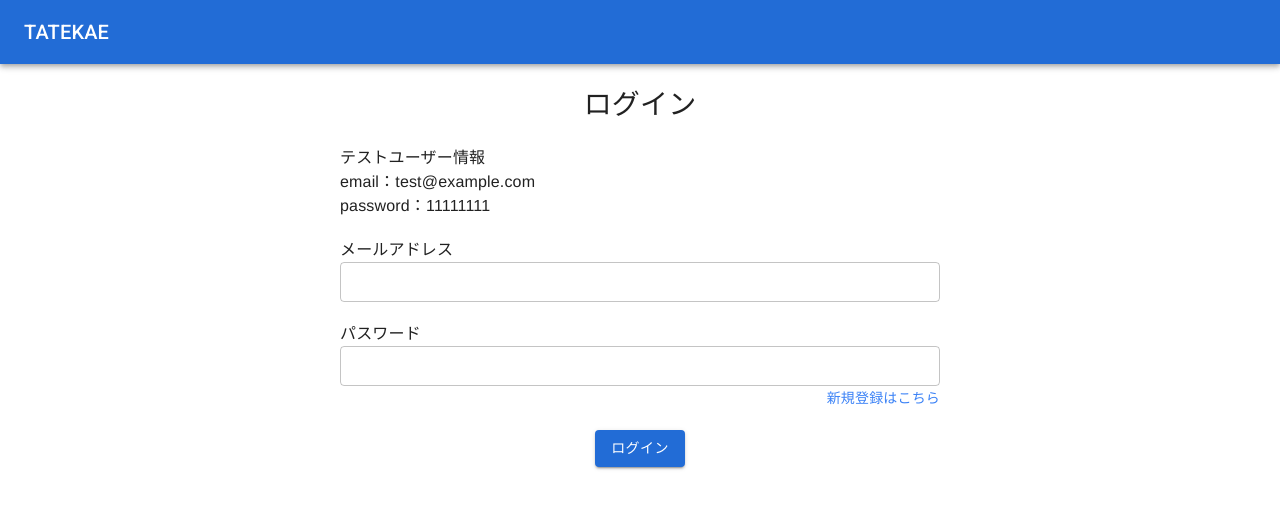
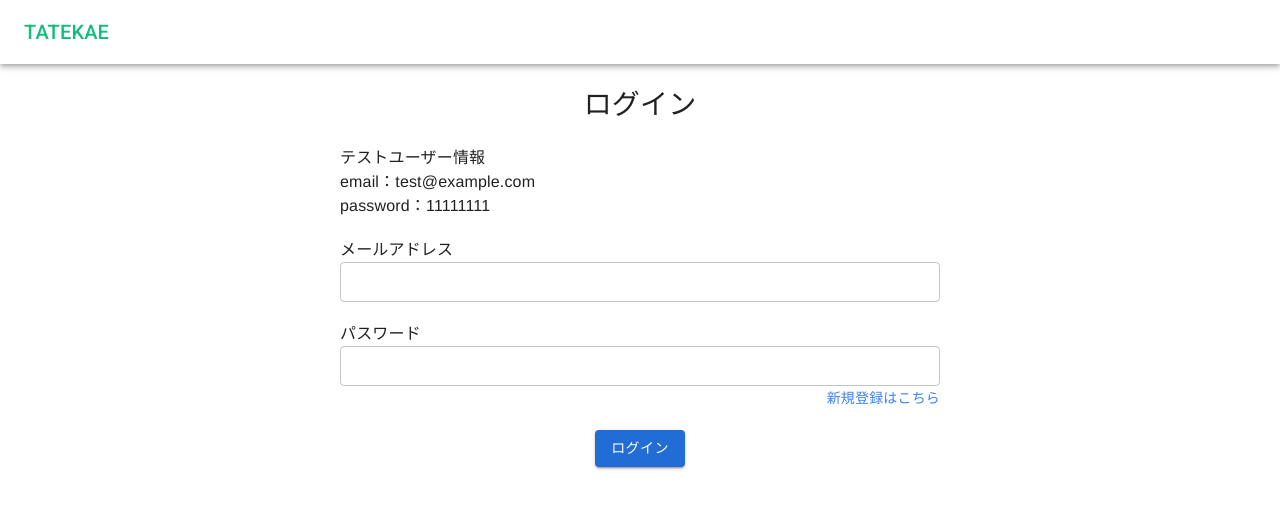
Before and after one commit to gonta1026/manemagi_front, a Next.js app: page /login in a window 1280 px wide. Shown: the top 508 px of the page. Built offline with nearby package versions, Linux system fonts and the light colour scheme; no server answers.

Commit message:
fix: 見た目の修正

```diff
--- a/src/components/common/organisms/header/BaseHeader.tsx
+++ b/src/components/common/organisms/header/BaseHeader.tsx
@@ -4,6 +4,8 @@ import { AppBar, IconButton, Toolbar, Typography } from '@material-ui/core';
 import MenuIcon from '@material-ui/icons/Menu';
 import { BaseIcon, BaseLink } from '../../uiParts/atoms';
 import { Menu, MenuItem } from '@material-ui/core';
+/* const */
+import { COLORS } from '../../../../const/color';
 /* pageMap */
 import { page } from '../../../../pageMap';
 /* pageMap */
@@ -11,6 +13,8 @@ import { ommisionText } from '../../../../utils/function';
 import useIsAfterSsr from '../../../../customHook/useIsAfterSsr';
 /* types */
 import { settingAndUser } from '../../../../types/Setting';
+/* styles */
+import { materialStyles } from '../../../../styles/js/material';
 
 const BaseHeader = ({
   className = '',
@@ -21,6 +25,12 @@ const BaseHeader = ({
   toggleDrawer: any;
   settingState: settingAndUser;
 }) => {
+  const classes = materialStyles({
+    headerTitle: {
+      color: COLORS.TEXT_GREEN,
+    },
+  });
+
   const router = useRouter();
   const isAfterSsr = useIsAfterSsr();
   const [anchorEl, setAnchorEl] = React.useState<(EventTarget & HTMLButtonElement) | null>(null);
@@ -45,7 +55,7 @@ const BaseHeader = ({
   const headPathName = settingState.user.id ? page.top.link() : page.root.link();
 
   return (
-    <AppBar position="static" className={className}>
+    <AppBar position="static" className={className + ' sticky z-10 top-0'} color={'inherit'}>
       <Toolbar>
         <div className="flex items-center justify-between w-full">
           <div className="left flex items-center">
@@ -61,7 +71,9 @@ const BaseHeader = ({
               </IconButton>
             )}
             <BaseLink pathname={headPathName}>
-              <Typography variant="h6">TATEKAE</Typography>
+              <Typography variant="h6" className={classes.headerTitle}>
+                TATEKAE
+              </Typography>
             </BaseLink>
           </div>
           {/* このaccessTokenがあるかという処理は変更予定。セッションが切れた時にトークンだけ残り続けてしまうのでそのタイミングで破棄をする必要がある。*/}
@@ -70,7 +82,7 @@ const BaseHeader = ({
               {settingState.user?.name && (
                 <div className="mr-2">{ommisionText(settingState.user.name)}</div>
               )}
-              <BaseIcon className={'text-white'} icon="accountCircle" onClick={handleClick} />
+              <BaseIcon icon="accountCircle" onClick={handleClick} />
               <Menu
                 id="simple-menu"
                 anchorEl={anchorEl}
--- a/src/components/common/template/CommonWrapTemplate.tsx
+++ b/src/components/common/template/CommonWrapTemplate.tsx
@@ -81,11 +81,7 @@ const CommonWrapTemplate = ({
     <>
       <BaseLoading open={isLoading} />
       {toastActions && <BaseToast {...toastActions} />}
-      <BaseHeader
-        toggleDrawer={toggleDrawer}
-        settingState={settingState}
-        className={'sticky z-10 top-0'}
-      />
+      <BaseHeader toggleDrawer={toggleDrawer} settingState={settingState} />
       <Drawer isDrawerOpen={isDrawerOpen} toggleDrawer={toggleDrawer} />
       <BaseContainer>{children}</BaseContainer>
     </>
--- /dev/null
+++ b/src/const/color.ts
@@ -0,0 +1,4 @@
+export const COLORS = {
+  TEXT_GREEN: '#13bd7b',
+  PRIMARY: '#226cd6',
+} as const;
--- a/src/const/media.ts
+++ b/src/const/media.ts
@@ -3,4 +3,4 @@ export const mediaSize = {
   MD: 768,
   LG: 992,
   XL: 1200,
-};
+} as const;
--- a/src/pages/index.tsx
+++ b/src/pages/index.tsx
@@ -6,6 +6,7 @@ import { BaseButton, BaseLink, BaseCard } from '../components/common/uiParts/ato
 import { BaseContainer } from '../components/common/uiParts/layout';
 /* const */
 import { mediaSize } from '../const/media';
+import { COLORS } from '../const/color';
 /* network */
 import ApiClient from '../network/ApiClient';
 /* pageMap */
@@ -22,7 +23,9 @@ const Home: React.FC = () => {
   return (
     <TopPageTemplate>
       <MainVisual>
-        <h3 className={'title'}>
+        <div className="left-bottom triangle" />
+        <div className="right-bottom triangle" />
+        <h3 className={'title font-bold'}>
           買い物で立て替えた
           <br />
           お金を管理しよう
@@ -40,18 +43,18 @@ const Home: React.FC = () => {
 
         <CardsSection className={'mt-8 space-y-2'}>
           {/* <BaseListItemText primary="Single-line item" /> */}
-          <BaseCard>
+          <BaseCard className={'shadow-lg'}>
             <p className="p-3 font-bold">買い物で立て替えたお金を記録</p>
           </BaseCard>
-          <BaseCard>
+          <BaseCard className={'shadow-lg'}>
             <p className="p-3 font-bold">
               買い物をしたあとの財布に溜まるレシートを残さなくても良い
             </p>
           </BaseCard>
-          <BaseCard>
+          <BaseCard className={'shadow-lg'}>
             <p className="p-3 font-bold">買い物時、建て替え時の詳細に関する記録</p>
           </BaseCard>
-          <BaseCard>
+          <BaseCard className={'shadow-lg'}>
             <p className="p-3 font-bold">{`${page.setting.edit.name()}をすることによりLINEメッセージで買い物や請求の詳細を通知`}</p>
           </BaseCard>
         </CardsSection>
@@ -98,7 +101,6 @@ const Home: React.FC = () => {
 };
 
 const MainVisual = styled.div`
-  background-color: green;
   text-align: center;
   height: 150px;
   position: relative;
@@ -106,7 +108,6 @@ const MainVisual = styled.div`
     height: 300px;
   }
   .title {
-    color: #fff;
     width: 92%;
     font-size: 25px;
     position: absolute;
@@ -114,6 +115,30 @@ const MainVisual = styled.div`
     left: 50%;
     transform: translate(-50%, -50%);
   }
+  .triangle {
+    position: absolute;
+    bottom: 0;
+  }
+  .left-bottom {
+    /*1色パターン：border-leftだけに色指定*/
+    border-top: 40px solid transparent;
+    border-left: 90px solid ${COLORS.TEXT_GREEN};
+    left: 0;
+    @media (min-width: ${mediaSize.MD}px) {
+      border-top: 60px solid transparent;
+      border-left: 150px solid ${COLORS.TEXT_GREEN};
+    }
+  }
+  .right-bottom {
+    /*1色パターン：border-leftだけに色指定*/
+    border-top: 40px solid transparent;
+    border-right: 90px solid ${COLORS.TEXT_GREEN};
+    right: 0;
+    @media (min-width: ${mediaSize.MD}px) {
+      border-top: 60px solid transparent;
+      border-right: 150px solid ${COLORS.TEXT_GREEN};
+    }
+  }
 `;
 
 const CardsSection = styled.section``;
--- a/src/pages/shopping/new.tsx
+++ b/src/pages/shopping/new.tsx
@@ -74,7 +74,6 @@ const ShoppingNew = (): JSX.Element => {
 
   const fetchShopsAndSetShops = async () => {
     const response: any = await dispatch(fetchShops());
-    console.log(response);
     if (response.payload.status === 'success') {
       const shops: TShop[] = response.payload.data.shops;
       setShops(shops);
```
